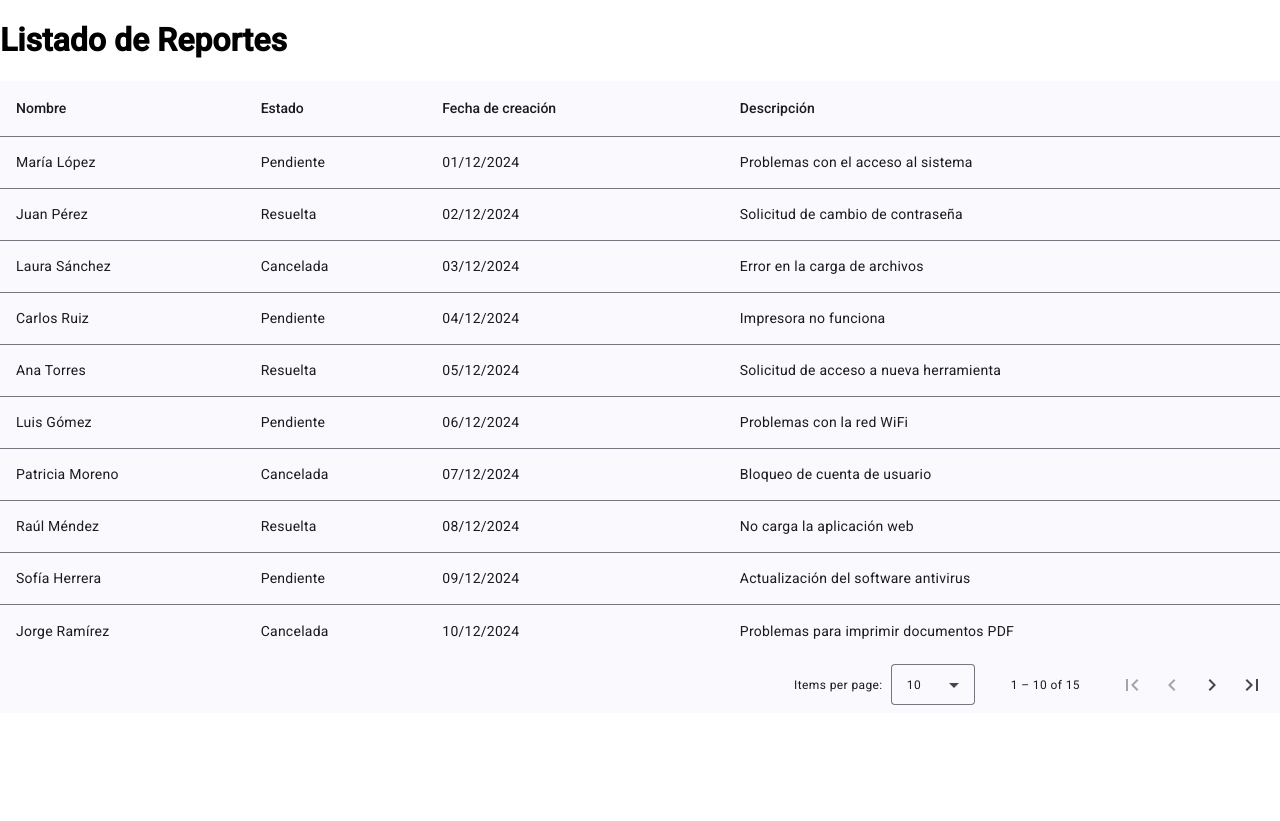
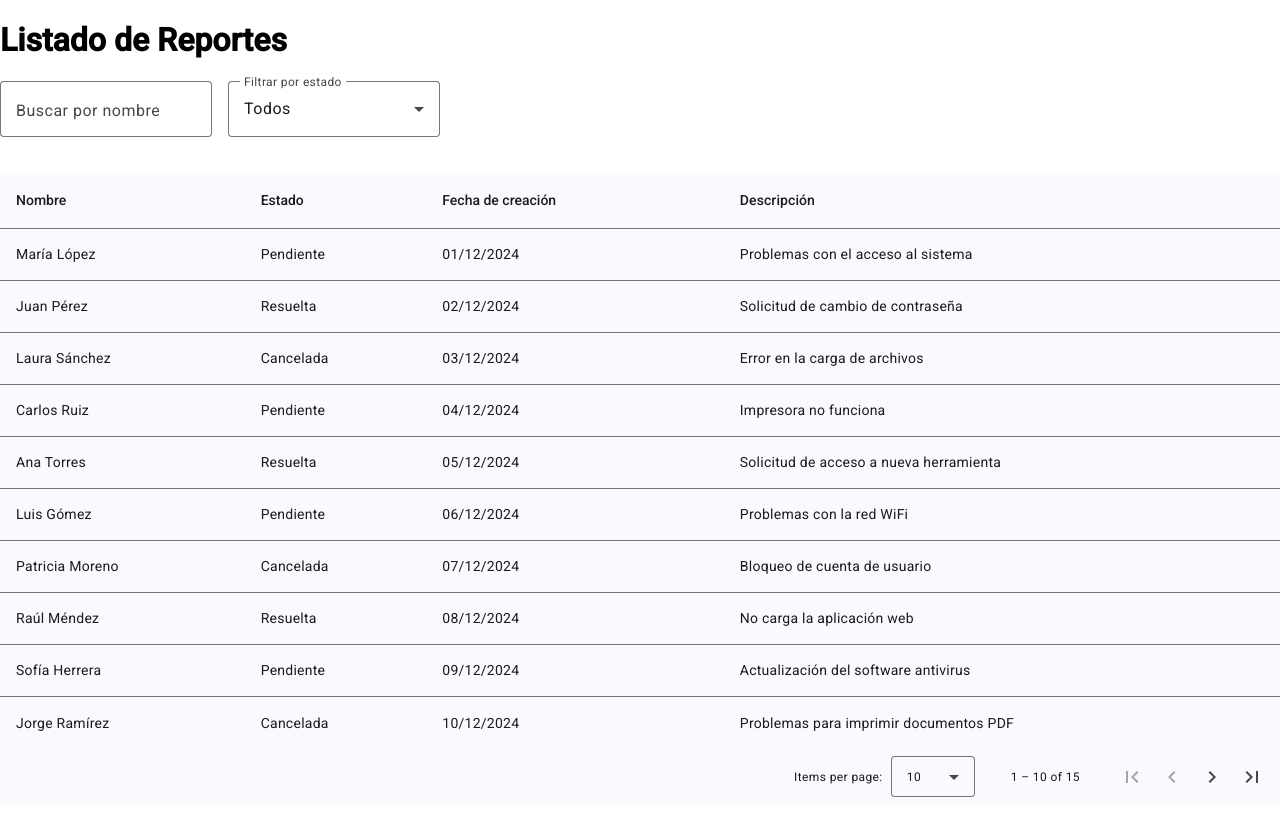
Before and after one commit to Fry009/pruebaHays, an Angular app in the folder pruebaHaysFrontApp/: page / in a window 1280 px wide. Built offline with nearby package versions, Linux system fonts and the light colour scheme.

Commit message:
template for filters name and status

```diff
--- /dev/null
+++ b/pruebaHaysFrontApp/src/app/features/reports/components/reports-filter/reports-filter.component.html
@@ -0,0 +1,20 @@
+<div class="filters">
+  <mat-form-field appearance="outline">
+    <mat-label>Buscar por nombre</mat-label>
+    <input
+      matInput
+      [formControl]="form.controls.name"
+      placeholder="Ej: María López"
+    />
+  </mat-form-field>
+
+  <mat-form-field appearance="outline">
+    <mat-label>Filtrar por estado</mat-label>
+    <mat-select [formControl]="form.controls.status">
+      <mat-option value="">Todos</mat-option>
+      <mat-option value="Pendiente">Pendiente</mat-option>
+      <mat-option value="Resuelta">Resuelta</mat-option>
+      <mat-option value="Cancelada">Cancelada</mat-option>
+    </mat-select>
+  </mat-form-field>
+</div>
--- /dev/null
+++ b/pruebaHaysFrontApp/src/app/features/reports/components/reports-filter/reports-filter.component.scss
@@ -0,0 +1,6 @@
+.filters {
+  display: flex;
+  gap: 1rem;
+  margin-bottom: 1rem;
+  flex-wrap: wrap;
+}
--- a/pruebaHaysFrontApp/src/app/features/reports/pages/reports-page/reports-page.component.html
+++ b/pruebaHaysFrontApp/src/app/features/reports/pages/reports-page/reports-page.component.html
@@ -1,2 +1,3 @@
 <h1>Listado de Reportes</h1>
-<app-report-list></app-report-list>
+<app-reports-filter [form]="filtersForm" />
+<app-report-list [filtersForm]="filtersForm" />
--- a/pruebaHaysFrontApp/src/app/features/reports/pages/reports-page/reports-page.component.ts
+++ b/pruebaHaysFrontApp/src/app/features/reports/pages/reports-page/reports-page.component.ts
@@ -1,13 +1,33 @@
 import { Component } from '@angular/core';
+import { FormGroup, FormControl, ReactiveFormsModule } from '@angular/forms';
 import { CommonModule } from '@angular/common';
+
+import { ReportsFilterComponent } from '../../components/reports-filter/reports-filter.component';
 import { ReportListComponent } from '../../components/report-list/report-list.component';
-
 
 @Component({
   selector: 'app-reports-page',
   standalone: true,
-  imports: [CommonModule, ReportListComponent],
+  imports: [
+    CommonModule,
+    ReactiveFormsModule,
+    ReportsFilterComponent,
+    ReportListComponent,
+  ],
   templateUrl: './reports-page.component.html',
   styleUrls: ['./reports-page.component.scss'],
 })
-export class ReportsPageComponent {}
+export class ReportsPageComponent {
+  filtersForm: FormGroup<{
+    name: FormControl<string>;
+    status: FormControl<string>;
+  }> = new FormGroup({
+    name: new FormControl('', { nonNullable: true }),
+    status: new FormControl('', { nonNullable: true }),
+  });
+
+  // opcional, solo para debug
+  ngOnInit(): void {
+    this.filtersForm.valueChanges.subscribe(console.log);
+  }
+}
```
Also changed, not shown: pruebaHaysFrontApp/src/app/features/reports/components/report-list/report-list.component.ts (+6 -1 lines), pruebaHaysFrontApp/src/app/features/reports/components/reports-filter/reports-filter.component.ts (added, +26 -0 lines), 1 other file (tests, documents, lock files or other folders).
